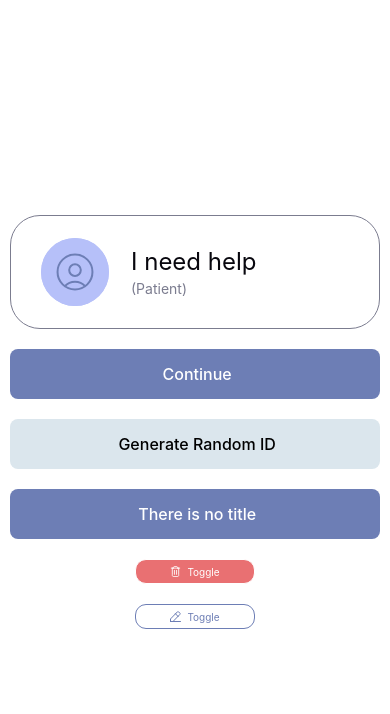
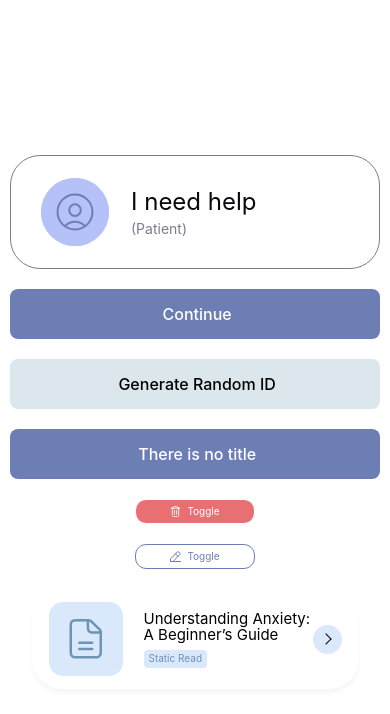
Before and after one commit to OmarSafarini/ancura-mobile-project, a React Native app: screen / in a window 390 px wide. Shown: the top 714 px of the page. Built offline with nearby package versions, Linux system fonts and the light colour scheme.

Commit message:
Add self help resource component

```diff
--- a/App.tsx
+++ b/App.tsx
@@ -6,6 +6,7 @@ import ToggleButton from "@/components/common/ToggleButton";
 import TrashIcon from "@/assets/icons/TrashIcon";
 import { View } from 'react-native';
 import PencilIcon from "@/assets/icons/PencilIcon";
+import SelfHelpResource from "@/components/common/SelfHelpResource";
 
 export default function App() {
     return (
@@ -17,6 +18,7 @@ export default function App() {
         <NormalButton></NormalButton>
         <ToggleButton title="Toggle" Icon={TrashIcon} bgColor="#E97072" textColor="#FFFFFF"></ToggleButton>
         <ToggleButton title="Toggle" Icon={PencilIcon} bgColor="#FFFFFF" textColor="#6D7EB5"></ToggleButton>
+        <SelfHelpResource title="Understanding Anxiety: A Beginner’s Guide" tag="Static Read"></SelfHelpResource>
         </View>
     </>
 
--- /dev/null
+++ b/src/assets/icons/FileIcon.tsx
@@ -0,0 +1,19 @@
+import React from 'react';
+import { View } from 'react-native';
+import { Svg, Path } from 'react-native-svg';
+
+const FileIcon = ({ color = '#6D93B5', size = 40 }: { color?: string; size?: number }) => (
+  <View style={{ width: size, height: size, justifyContent: 'center', alignItems: 'center' }}>
+    <Svg width={size} height={size * 1.25} viewBox="0 0 33 40" fill="none">
+      <Path
+        d="M9.82143 30.0278H22.6786M9.82143 23.8611H22.6786M18.3937 1.25179C18.1889 1.25 17.9587 1.25 17.6958 1.25H8.10756C5.70734 1.25 4.50633 1.25 3.58956 1.69809C2.78316 2.09223 2.128 2.72069 1.71711 3.49425C1.25 4.37366 1.25 5.52574 1.25 7.82818V31.6726C1.25 33.9751 1.25 35.1257 1.71712 36.0051C2.128 36.7787 2.78316 37.4082 3.58956 37.8024C4.50544 38.25 5.70501 38.25 8.10058 38.25L24.3995 38.25C26.795 38.25 27.9928 38.25 28.9087 37.8024C29.7151 37.4082 30.3725 36.7786 30.7833 36.0051C31.25 35.1265 31.25 33.9775 31.25 31.6796V14.2528C31.25 14.0006 31.2498 13.7797 31.2479 13.5833M18.3937 1.25179C19.0054 1.25714 19.3908 1.27891 19.7604 1.36402C20.1977 1.46473 20.6168 1.63082 21.0003 1.85623C21.4326 2.11039 21.8039 2.4665 22.5446 3.17708L29.2421 9.60169C29.9833 10.3127 30.3519 10.6672 30.6169 11.0821C30.8519 11.45 31.0257 11.851 31.1307 12.2705C31.2194 12.625 31.2423 12.9966 31.2479 13.5833M18.3937 1.25179L18.3929 7.00598C18.3929 9.30842 18.3929 10.4592 18.86 11.3386C19.2709 12.1122 19.926 12.7415 20.7324 13.1357C21.6483 13.5833 22.8479 13.5833 25.2434 13.5833H31.2479"
+        stroke={color}
+        strokeWidth="2.5"
+        strokeLinecap="round"
+        strokeLinejoin="round"
+      />
+    </Svg>
+  </View>
+);
+
+export default FileIcon;
--- /dev/null
+++ b/src/components/common/SelfHelpResource.tsx
@@ -0,0 +1,105 @@
+import React from "react";
+import { View, Text, StyleSheet, TouchableOpacity } from "react-native";
+import FileIcon from "../../assets/icons/FileIcon";
+
+interface SelfHelpResourceProps {
+    title: string;
+    tag: string;
+    onPress?: () => void;
+}
+
+export default function SelfHelpResource({ title, tag, onPress }: SelfHelpResourceProps) {
+    return (
+        <TouchableOpacity onPress={onPress} style={styles.container}>
+            <View style={styles.iconBackground}>
+                <FileIcon size={40} color="#6D93B5" />
+            </View>
+            <View style={styles.textContainer}>
+                <Text style={styles.title} numberOfLines={2}>
+                    {title}
+                </Text>
+                <View style={styles.tagBadge}>
+                    <Text style={styles.tagText}>{tag}</Text>
+                </View>
+            </View>
+            <View style={styles.arrowContainer}>
+                <View style={styles.arrowCircle}>
+                    <View style={styles.arrow} />
+                </View>
+            </View>
+        </TouchableOpacity>
+    );
+}
+
+const styles = StyleSheet.create({
+    container: {
+        flexDirection: "row",
+        alignItems: "center",
+        backgroundColor: "#FFFFFF",
+        width: 327,
+        height: 100.75,
+        borderRadius: 30,
+        paddingHorizontal: 17,
+        elevation: 4,
+        shadowColor: "rgba(0, 0, 0, 0.04)",
+        shadowOffset: { width: 0, height: 4 },
+        shadowOpacity: 1,
+        shadowRadius: 4,
+    },
+    iconBackground: {
+        width: 74,
+        height: 74,
+        backgroundColor: "rgba(182, 210, 249, 0.5)",
+        borderRadius: 14,
+        justifyContent: "center",
+        alignItems: "center",
+    },
+    textContainer: {
+        flex: 1,
+        marginLeft: 21,
+        justifyContent: "center",
+        gap: 7,
+    },
+    title: {
+        width: 167,
+        fontSize: 15,
+        fontWeight: "400",
+        color: "#000000",
+        lineHeight: 16,
+    },
+    tagBadge: {
+        width: 63.53,
+        height: 18,
+        backgroundColor: "rgba(182, 210, 249, 0.5)",
+        borderRadius: 4,
+        justifyContent: "center",
+        alignItems: "center",
+    },
+    tagText: {
+        fontSize: 10,
+        fontWeight: "400",
+        color: "#6D93B5",
+        lineHeight: 11,
+    },
+    arrowContainer: {
+        justifyContent: "center",
+        alignItems: "center",
+    },
+    arrowCircle: {
+        width: 29,
+        height: 29,
+        borderRadius: 14.5,
+        backgroundColor: "#DBE8FC",
+        justifyContent: "center",
+        alignItems: "center",
+    },
+    arrow: {
+        width: 8,
+        height: 8,
+        borderTopWidth: 1.5,
+        borderRightWidth: 1.5,
+        borderColor: "#000000",
+        transform: [{ rotate: "45deg" }],
+        marginLeft: -2,
+    },
+});
```
